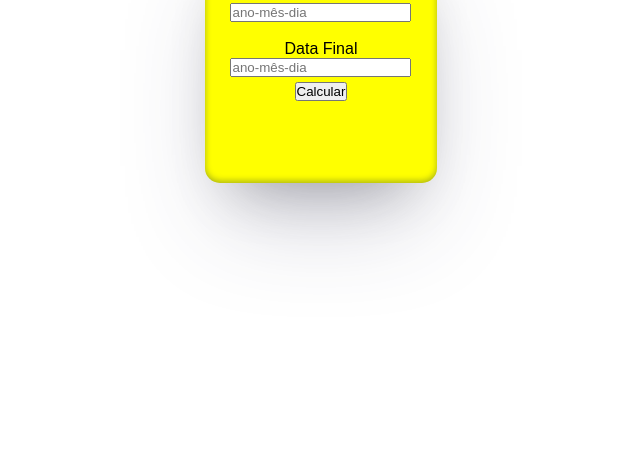
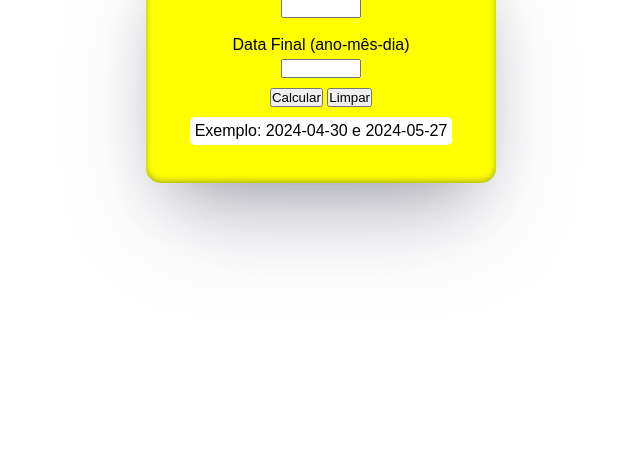
Before and after one commit to CristianoLiraGit/projeto-contador-de-dias, a plain HTML site: page index.html in a window 1280 px wide. Shown: the part 347-800 px from the top of the page, without its empty margins (319-959 px from the left). Drawn offline with Linux system fonts and the light colour scheme.

Commit message:
Update index.html
Adicionei um botão de limpar os campos de input.

```diff
--- a/index.html
+++ b/index.html
@@ -33,11 +33,23 @@
         padding: 15px;
         margin-top: 10px;
         height: 250px;
+        width: 350px;
+    }
+
+    #sec1 {
+        display: flex;
+        flex-direction: column;
+        align-items: center;
+    }
+
+    input {
+        width: 80px;
+        margin-top: 5px;
     }
 
     button {
-        margin-top: 5px;
-        margin-bottom: 5px;
+        margin-top: 10px;
+        margin-bottom: 10px;
     }
 
     .background_msg {
@@ -45,22 +57,36 @@
         border-radius: 5px;
         padding: 5px;
     }
+
+    #msg{
+        background-color: white;
+        padding: 5px;
+        border-radius: 5px;
+    }
 </style>
 <body>
     <main>
-        <h1>Calcular Dias</h1>
-        <label for="data1">Data Inicial</label>
-        <input type="text" name="data1" id="data1" placeholder="ano-mês-dia"><br>
-        <label for="data2">Data Final</label>
-        <input type="text" name="data2" id="data2" placeholder="ano-mês-dia">
-        <button id="btn">Calcular</button>
-        <p id="msg"></p>
+        <section id="sec1">
+            <h1>Calcular Dias</h1>
+            <label for="data1">Data Inicial (ano-mês-dia)</label>
+            <input type="text" name="data1" id="data1"><br>
+            <label for="data2">Data Final (ano-mês-dia)</label>
+            <input type="text" name="data2" id="data2">
+        </section>
+        <section id="sec2">
+            <button id="btn">Calcular</button>
+            <button id="limpar">Limpar</button>
+        </section>
+        <section id="sec3">
+            <p id="msg">Exemplo: 2024-04-30 e 2024-05-27</p>
+        </section>
     </main>
 
     <script>
         let data1 = document.querySelector("#data1");
         let data2 = document.querySelector('#data2');
         let btn = document.querySelector('#btn');
+        let btn2 = document.querySelector('#limpar')
         let msg = document.querySelector('#msg');
 
         btn.addEventListener('click', ()=>{
@@ -71,7 +97,15 @@
             console.log(`Diferença em dias: ${diferencaEmDias}`);
             msg.setAttribute('class', 'background_msg')
             msg.textContent = `A quantidade de dias é ${diferencaEmDias} dias.`
+            msg.style.fontWeight = 'bold'
 
+        })
+
+        btn2.addEventListener('click', ()=>{
+            data1.value = ' '
+            data2.value = ' '
+            msg.innerHTML= 'Exemplo: 2024-04-30 e 2024-05-27'
+            msg.style.fontWeight = 'normal'
         })
 
 
```
